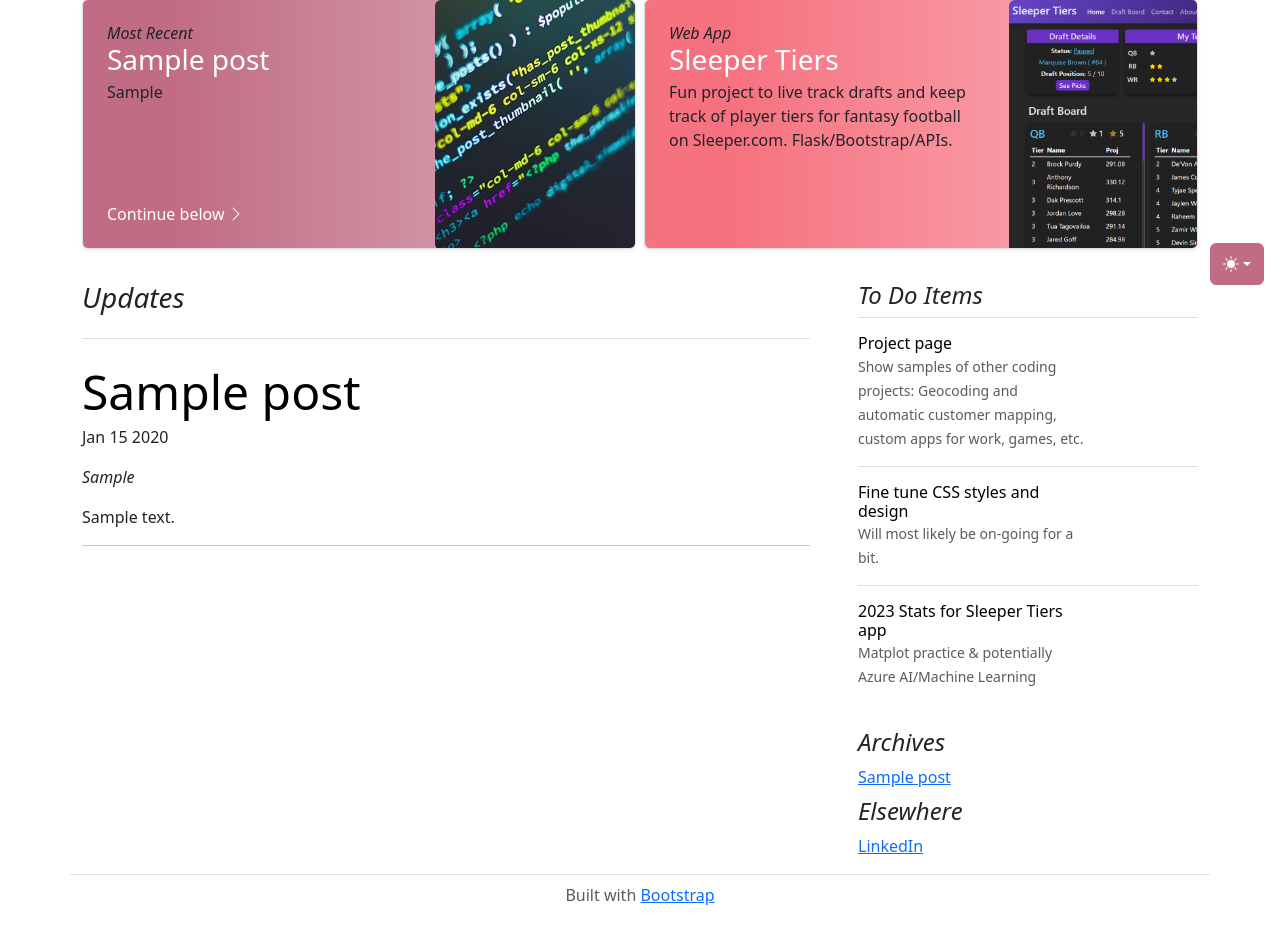
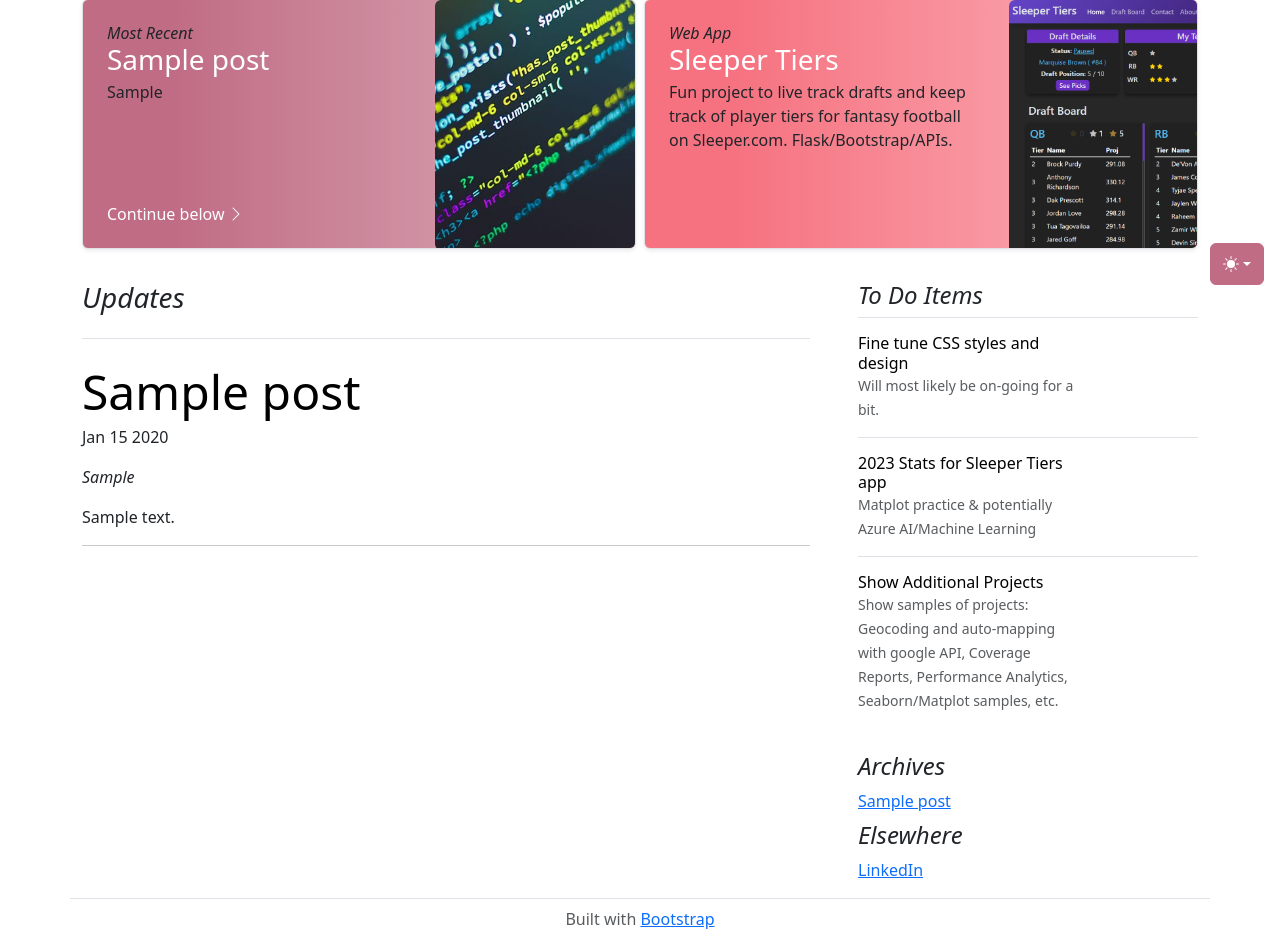
Before and after one commit to brownjf2027/PersonalSite, a Flask app: page / in a window 1280 px wide. Shown: the part 499-1438 px from the top of the page. Before the commit the page ends 1404 px from the top, so only its background shows below. Run offline with Flask 3, Linux system fonts and the light colour scheme; tables that the repository leaves empty hold one stand-in row (values such as "Sample post"); some libraries are stand-ins or nearby versions.

Commit message:
Tightened up formatting to reduce indentations / cleaner lines.

```diff
--- a/main.py
+++ b/main.py
@@ -24,7 +24,7 @@ from flask_ckeditor import CKEditor, CKEditorField
 
 
 SALT_ROUNDS = 16
-
+TODO_FILE = 'static/files/todo.json'
 # class Base(DeclarativeBase):
 #     pass
 
@@ -214,8 +214,7 @@ def add_todo():
     todos.add_item(todo_data)
     all_posts = Post.query.order_by(Post.date.desc()).all()
     todo_list = get_todo_list()
-    return render_template("index.html", todo_list=todo_list, all_posts=all_posts,
-                           logged_in=current_user.is_authenticated)
+    return render_template("added_todo.html", todo_list=todo_list, logged_in=current_user.is_authenticated)
 
 
 @app.route('/delete_todo/<string:todo_id>', methods=["GET"])
@@ -223,8 +222,7 @@ def delete_todo(todo_id):
     todos.remove_item(todo_id)
     all_posts = Post.query.order_by(Post.date.desc()).all()
     todo_list = get_todo_list()
-    return render_template("index.html", todo_list=todo_list, all_posts=all_posts,
-                           logged_in=current_user.is_authenticated)
+    return redirect(url_for('home', logged_in=current_user.is_authenticated))
 
 
 @app.route('/logout', methods=["GET"])
@@ -393,10 +391,6 @@ def ncaa_scoreboard():
                            current_date=current_date)
 
 
-# Define the filename for the JSON file
-TODO_FILE = 'static/files/todo.json'
-
-
 def load_todo_list():
     """Load the to-do list from the JSON file."""
     try:
--- a/static/files/todo.json
+++ b/static/files/todo.json
@@ -1,8 +1,4 @@
 [
-    {
-        "title": "Project page",
-        "description": "Show samples of other coding projects: Geocoding and automatic customer mapping, custom apps for work, games, etc."
-    },
     {
         "title": "Fine tune CSS styles and design",
         "description": "Will most likely be on-going for a bit."
@@ -10,5 +6,9 @@
     {
         "title": "2023 Stats for Sleeper Tiers app",
         "description": "Matplot practice & potentially Azure AI/Machine Learning"
+    },
+    {
+        "title": "Show Additional Projects",
+        "description": "Show samples of projects: Geocoding and auto-mapping with google API, Coverage Reports, Performance Analytics, Seaborn/Matplot samples, etc."
     }
 ]
--- a/templates/base.html
+++ b/templates/base.html
@@ -294,7 +294,8 @@
             data: JSON.stringify({title: title, description: description}),
             contentType: 'application/json',
             success: function(response) {
-                    alert('Todo added successfully!');
+                // Assuming response contains updated todo list HTML
+                $('#todoListContainer').html(response);
                 $('#todoModal').modal('hide');
             },
             error: function(error) {
@@ -303,6 +304,7 @@
         });
     });
 });
+
 </script>
 </body>
 </html>
--- a/templates/index.html
+++ b/templates/index.html
@@ -152,19 +152,20 @@
                     </h4>
 
 
-                    <ul class="list-unstyled">
+                    <ul class="list-unstyled" id="todoListContainer">
                         {% for todo in todo_list %}
                         <li>
                             <a class="d-flex flex-column flex-lg-row gap-3 align-items-start align-items-lg-center py-3 link-body-emphasis text-decoration-none border-top"
                                href="#">
                                 <div class="col-lg-8">
-                                    <h6 class="mb-0">{{ todo['title'] }}</h6>
+                                    <h6 class="mb-0">{{ todo['title'] }}
+                                        {% if logged_in %}
+                                            <button class='fa fa-solid fa-minus' style="color: #c06c84; border: 0px; background: transparent" onclick="location.href='{{ url_for('delete_todo', todo_id=todo['title']) }}'"></button>
+                                        {% endif %}
+                                    </h6>
                                     <small class="text-body-secondary">{{ todo['description'] }}</small>
                                 </div>
                             </a>
-                            {% if logged_in %}
-                                <a class='btn-primary' href="{{ url_for('delete_todo', todo_id=todo['title']) }}">Delete</a>
-                            {% endif %}
                         </li>
                         {% endfor %}
                     </ul>
```
Also changed, not shown: templates/added_todo.html (added, +17 -0 lines). Lines whose indentation alone changed are shown as unchanged.
